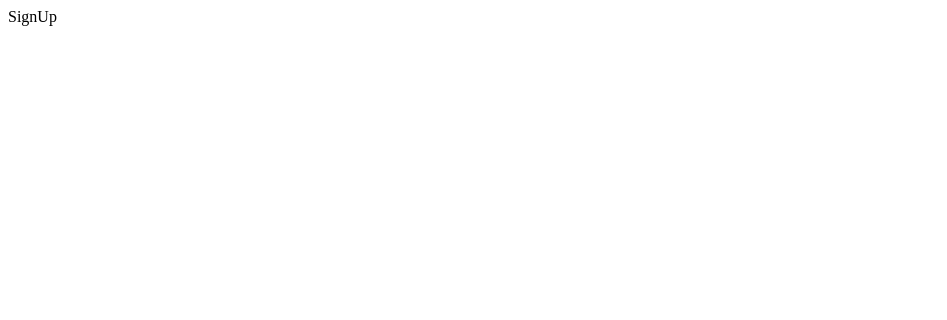
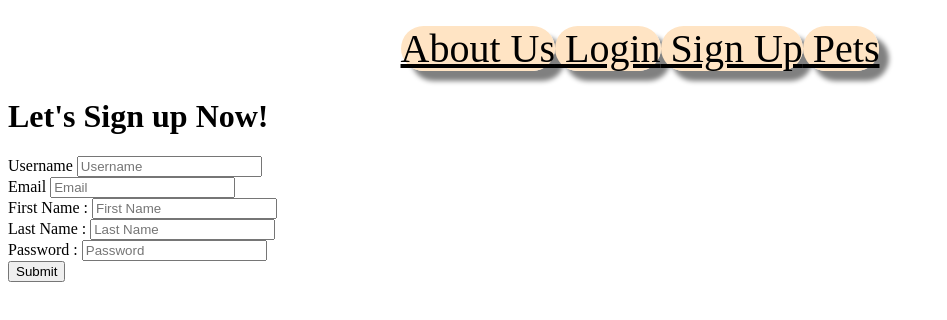
Before and after one commit to 241209-JavaReactAWS/Tin-Puja-Project1-Frontend, a React (Vite) app in the folder pet-adoption-app/: page /signup in a window 1280 px wide. Shown: the top 320 px of the page, without its empty margins (0-947 px from the left). Built offline with nearby package versions, Linux system fonts and the light colour scheme.

Commit message:
removed get all pets to the pet component & redesigned the user home page & added in progress register user functionality

```diff
--- a/pet-adoption-app/src/components/user/home/UserHome.tsx
+++ b/pet-adoption-app/src/components/user/home/UserHome.tsx
@@ -3,23 +3,21 @@
 import "./userHome.css"
 import Pets from './pets/Pets';
 import Navbar from '../../navbar/Navbar';
-import UserHomeContent from './UserHomeContent';
+import HomeContent from './content/HomeContent';
 
 function UserHome (){
 
   return (
     <div className="root">
-      <header className="styles.headergroup">
-        <h1 className="styles.title">PET ADOPTION</h1>
-          <img className="styles.logo" src=""/ >
+      <header className="headergroup">
+        <h1 className="title">PET ADOPTION</h1>
+          <img className="logo" src=""/ >
           <p>M TOO CUTE FOR THIS..........ADOPT ME NOW!!!</p>
     </header>
 
     <Navbar/>
 
-    <UserHomeContent/>
-
-    <Pets/>
+    <HomeContent/>
 
     <footer className="footer">
         About us
--- a/pet-adoption-app/src/components/user/home/UserHomeContent.tsx
+++ /dev/null
@@ -1,67 +0,0 @@
-import React, { useEffect, useState } from 'react'
-import axios from 'axios';
-
-function UserHomeContent() {
-
-    const [allPets, setAllPets] = useState<any[]>([]);
-
-    useEffect(() => {
-
-        axios.get("http://localhost:8080/fetchAll")
-        // axios.get<any[]>("http://localhost:8080/fetchAll")
-        .then((res) => {
-            setAllPets(res.data)
-        })
-    }, [])
-
-  return (
-    <>
-    <section className="midsectiongroup">
-        <h2 className="midsection"> Adopt a Life and save a Life</h2>
-        <p className="midsection">Adopting these pets will bring happiness and joy in your Life. Easy Adoption process.</p>
-
-    {allPets}
-    </section>
-    <section className="buttongroup">
-        <button className="button">Adopt Now</button>
-    </section>
-
-    {/* <div>
-      {allPets.map((item) => (
-        <p key={item.petId}>{item.name}</p>
-      ))}
-    </div> */}
-
-
-    {/* <div>
-        <h1>Fetching all pets stuff -- temp</h1>
-
-
-        {
-            allPets.map( (pet) => {
-                return (
-                    <div key={pet.petId}>
-                       <p>{pet.name}</p>
-                    </div>
-                )
-            }
-
-            )
-        }
-
-    </div> */}
-
-    {/* <div>
-      {data && (
-        <ul>
-          {data.map((item) => (
-            <li key={item.id}>{item.name}</li>
-          ))}
-        </ul>
-      )}
-    </div> */}
-    </>
-  )
-}
-
-export default UserHomeContent
--- /dev/null
+++ b/pet-adoption-app/src/components/user/home/content/HomeContent.tsx
@@ -0,0 +1,25 @@
+import React from 'react'
+import { Container } from 'react-bootstrap';
+
+function UserHomeContent() {
+
+  return (
+    <>
+      <Container>
+        <section className="midsectiongroup">
+            <h2 className="midsection"> Adopt a Life and save a Life</h2>
+            <p className="midsection">Adopting these pets will bring happiness and joy in your Life. Easy Adoption process.</p>
+
+        </section>
+        <section className="buttongroup">
+            <button className="button">Adopt Now</button>
+        </section>
+
+
+      </Container>
+
+    </>
+  )
+}
+
+export default UserHomeContent
--- a/pet-adoption-app/src/components/user/home/pets/Pets.tsx
+++ b/pet-adoption-app/src/components/user/home/pets/Pets.tsx
@@ -1,10 +1,62 @@
-import React from 'react'
+import axios from 'axios';
+import React, { useEffect, useState } from 'react'
+import { Container } from 'react-bootstrap';
 
 function Pets() {
+
+    const [allPets, setAllPets] = useState<any[]>([]);
+
+    useEffect(() => {
+
+        axios.get("http://localhost:8080/api/pet/fetchAll")
+        // axios.get<any[]>("http://localhost:8080/fetchAll")
+        .then((res) => {
+            setAllPets(res.data)
+        })
+    }, [])
+
   return (
     <>
+    <Container>
         <h1>Pets</h1>
-    <section className="tablegroup">
+        {allPets}
+
+ {/* <div>
+        {allPets.map((item) => (
+          <p key={item.petId}>{item.name}</p>
+        ))}
+      </div> */}
+
+
+      {/* <div>
+          <h1>Fetching all pets stuff -- temp</h1>
+
+
+          {
+              allPets.map( (pet) => {
+                  return (
+                      <div key={pet.petId}>
+                        <p>{pet.name}</p>
+                      </div>
+                  )
+              }
+
+              )
+          }
+
+      </div> */}
+
+      {/* <div>
+        {data && (
+          <ul>
+            {data.map((item) => (
+              <li key={item.id}>{item.name}</li>
+            ))}
+          </ul>
+        )}
+      </div> */}
+
+        {/* <section className="tablegroup">
             <table className="table">
                 <thead>
                     <tr>
@@ -50,7 +102,9 @@ function Pets() {
                     </tr>
                 </tbody>
             </table>
-    </section>
+        </section> */}
+    </Container>
+
     </>
   )
 }
--- a/pet-adoption-app/src/components/user/home/signup/SignUp.tsx
+++ b/pet-adoption-app/src/components/user/home/signup/SignUp.tsx
@@ -1,8 +1,125 @@
-import React from 'react'
+import React, { useState } from 'react'
+
+import Navbar from '../../../navbar/Navbar'
+import { Button, Container, Form, FormControl, FormGroup, FormLabel } from 'react-bootstrap';
+import UserService from '../../userService/UserService';
+
 
 function SignUp() {
+
+  let userService = new UserService();
+
+  const [username, setUsername] = useState<any>("")
+  const [email, setEmail] = useState<any>("")
+  const [firstname, setFirstname] = useState<any>("")
+  const [lastname, setLastname] = useState<any>("")
+  const [password, setPassword] = useState<any>("")
+
+
+  //Add error message for improver field validation
+  async function reigsterNewUser (e : any){
+    e.preventDefault()
+    await userService.registerUsers(username, email, firstname, lastname, password).then(response => {
+      // adding username and email validation
+      // let username = e.target.username.value.trim();
+      // let email = e.target.email.value.trim();
+      // let firstname = e.target.firstname.value.trim();
+      // let lastname = e.target.lastname.value.trim();
+      // let password = e.target.password.value.trim();
+
+        console.log(e.target.username)
+        console.log(email)
+        console.log(firstname)
+        console.log(lastname)
+        console.log(password)
+
+
+
+      // Add the email and feild validation with error handling here
+
+      setUsername(response.data.username);
+      setEmail(response.data.email);
+      setFirstname(response.data.firstname)
+      setLastname(response.data.lastname)
+      setPassword(response.data.package)
+
+
+    }).catch(error => {
+      console.log("Register Userfailed");
+    });
+
+    // setUsername("");
+    // setEmail("");
+    // setFirstname("")
+    // setLastname("")
+    // setPassword("")
+
+
+  }
+
   return (
-    <div>SignUp</div>
+    <>
+  <Container>
+
+    <Navbar/>
+    <h1 className='center'>Let's Sign up Now! </h1>
+
+      <Form onSubmit = {reigsterNewUser}>
+        <FormGroup>
+          <FormLabel>Username </FormLabel>
+          <FormControl
+              type="text"
+              placeholder="Username"
+              name = "username"
+              onChange = {(e) => setUsername(e.target.value)}
+              />
+        </FormGroup>
+        <FormGroup>
+          <FormLabel>Email </FormLabel>
+          <FormControl
+              type="text"
+              placeholder="Email"
+              name = "email"
+              onChange = {(e) => setEmail(e.target.value)}
+              />
+          </FormGroup>
+        <FormGroup>
+          <FormLabel>First Name :  </FormLabel>
+          <FormControl
+              type="text"
+              placeholder="First Name"
+              name = "firstname"
+              onChange = {(e) => setFirstname(e.target.value)}
+              />
+          </FormGroup>
+        <FormGroup>
+          <FormLabel>Last Name :  </FormLabel>
+          <FormControl
+              type="text"
+              placeholder="Last Name"
+              name = "lastname"
+              onChange = {(e) => setLastname(e.target.value)}
+              />
+          </FormGroup>
+          <FormGroup>
+          <FormLabel> Password :  </FormLabel>
+          <FormControl
+              type="password"
+              placeholder="Password"
+              name = "password"
+              onChange = {(e) => setPassword(e.target.value)}
+              />
+          </FormGroup>
+        <Button
+          type="submit"
+        >
+        Submit
+        </Button>
+      </Form>
+    </Container>
+
+    </>
+
   )
 }
 
--- /dev/null
+++ b/pet-adoption-app/src/components/user/userService/UserService.tsx
@@ -0,0 +1,21 @@
+import axios from "axios";
+
+class UserService {
+
+    async registerUsers(username : string, email : string, firstname : string, lastname : string, password : string){
+        return await axios.post("http://localhost:8080/user/register",
+            {
+                username,
+                email,
+                firstname,
+                lastname,
+                password
+            });
+    }
+
+
+
+}
+
+
+export default UserService;
```
Also changed, not shown: pet-adoption-app/src/components/user/userService/PetService.tsx (added, +14 -0 lines). Lines whose indentation alone changed are shown as unchanged.
